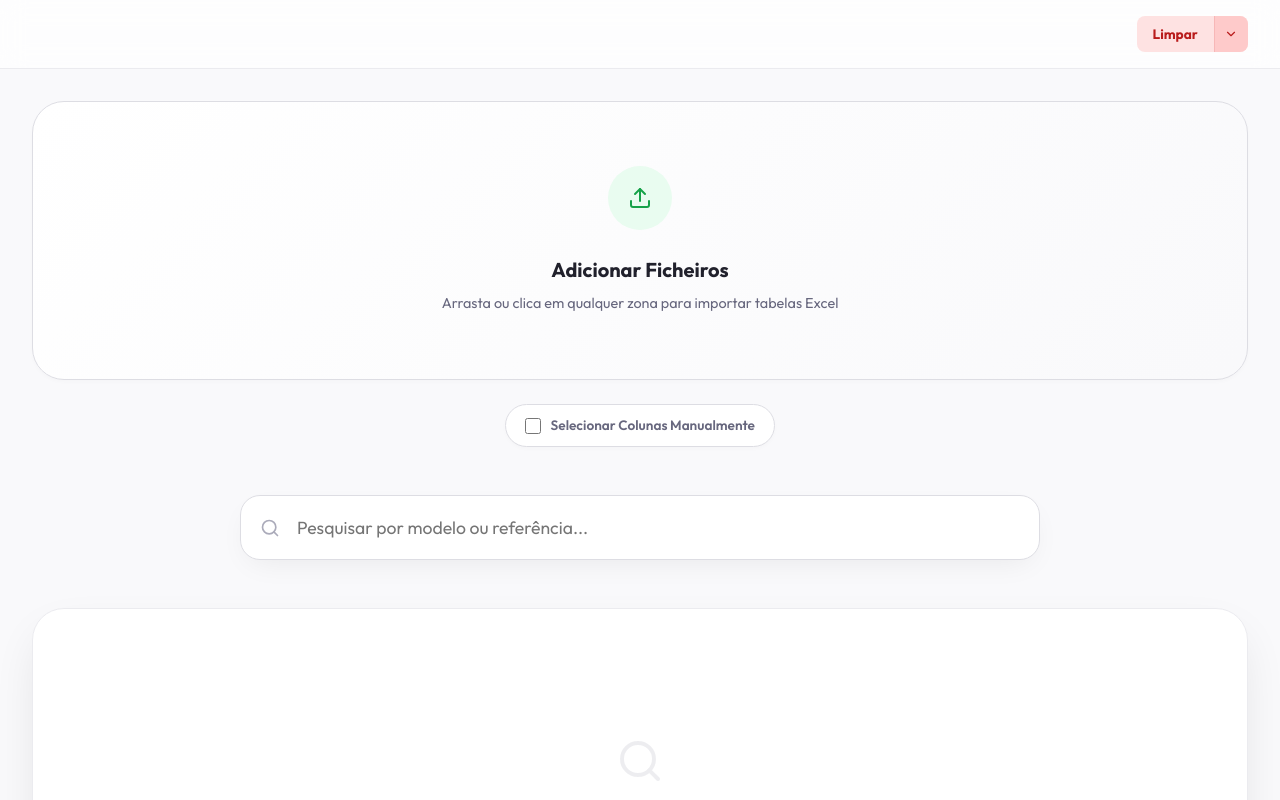
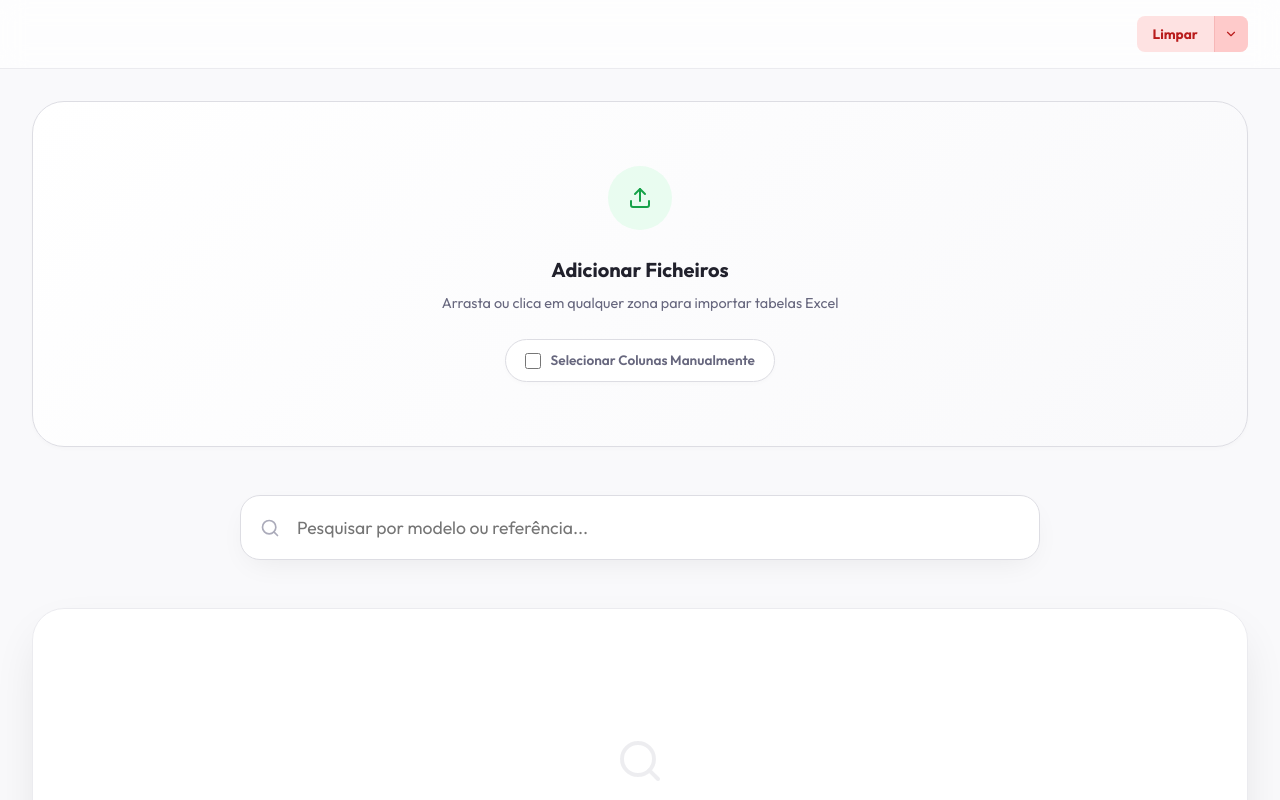
Before and after one commit to ventgui28/comparar, a React (Vite) app in the folder toner-app/: page / in a window 1280 px wide. Shown: the top 800 px of the page. Built offline with nearby package versions, Linux system fonts and the light colour scheme.

Commit message:
feat(ui): integrar toggle de mapeamento dentro do cartão de upload
- Mover 'Selecionar Colunas Manualmente' para dentro de 'hero-card'

- Usar stopPropagation para permitir a ativação da checkbox sem disparar o upload

```diff
--- a/toner-app/src/App.jsx
+++ b/toner-app/src/App.jsx
@@ -292,9 +292,8 @@ const App = () => {
                 <h3>Adicionar Ficheiros</h3>
                 <p>Arrasta ou clica em qualquer zona para importar tabelas Excel</p>
               </div>
-            </label>
 
-            <div className="hero-options">
+              <div className="hero-options" onClick={(e) => e.stopPropagation()}>
                 <label className="force-manual-toggle" title="Ignorar perfis guardados e escolher as colunas (Referência, Nome, Preço) manualmente para cada ficheiro importado.">
                   <input
                     type="checkbox"
@@ -304,6 +303,7 @@ const App = () => {
                   <span className="toggle-label">Selecionar Colunas Manualmente</span>
                 </label>
               </div>
+            </label>
           </div>
         </section>
 
```
Lines whose indentation alone changed are shown as unchanged.
